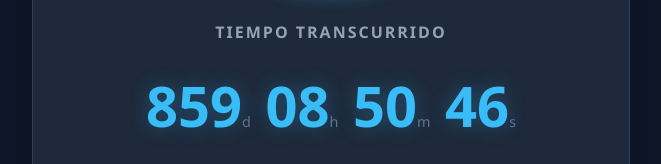
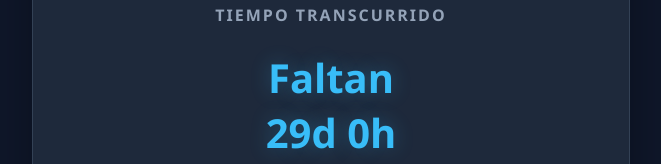
Before and after one commit to radamantis38/radamantis38.github.io, a plain HTML site: page index.html in a window 1280 px wide. Shown: the part 291-455 px from the top of the page, without its empty margins (309-970 px from the left). Drawn offline with Linux system fonts and the light colour scheme.

Commit message:
Update index.html

```diff
--- a/index.html
+++ b/index.html
@@ -96,7 +96,7 @@
         // Formato: Año, Mes (0-11), Día, Hora, Minuto, Segundo
         // NOTA: Para probar el "Tiempo Transcurrido" hoy, he puesto una fecha PASADA.
         // Si quieres probar el mensaje de "Fecha futura", pon una fecha como (2026, 2, 15...).
-        const fechaEvento = new Date(2023, 10, 1, 12, 0, 0); // Ejemplo: 1 de Noviembre 2023
+        const fechaEvento = new Date(2026, 3, 7, 21, 33, 0); // Ejemplo: 1 de Noviembre 2023
 
         function actualizarReloj() {
             const ahora = new Date();
```
